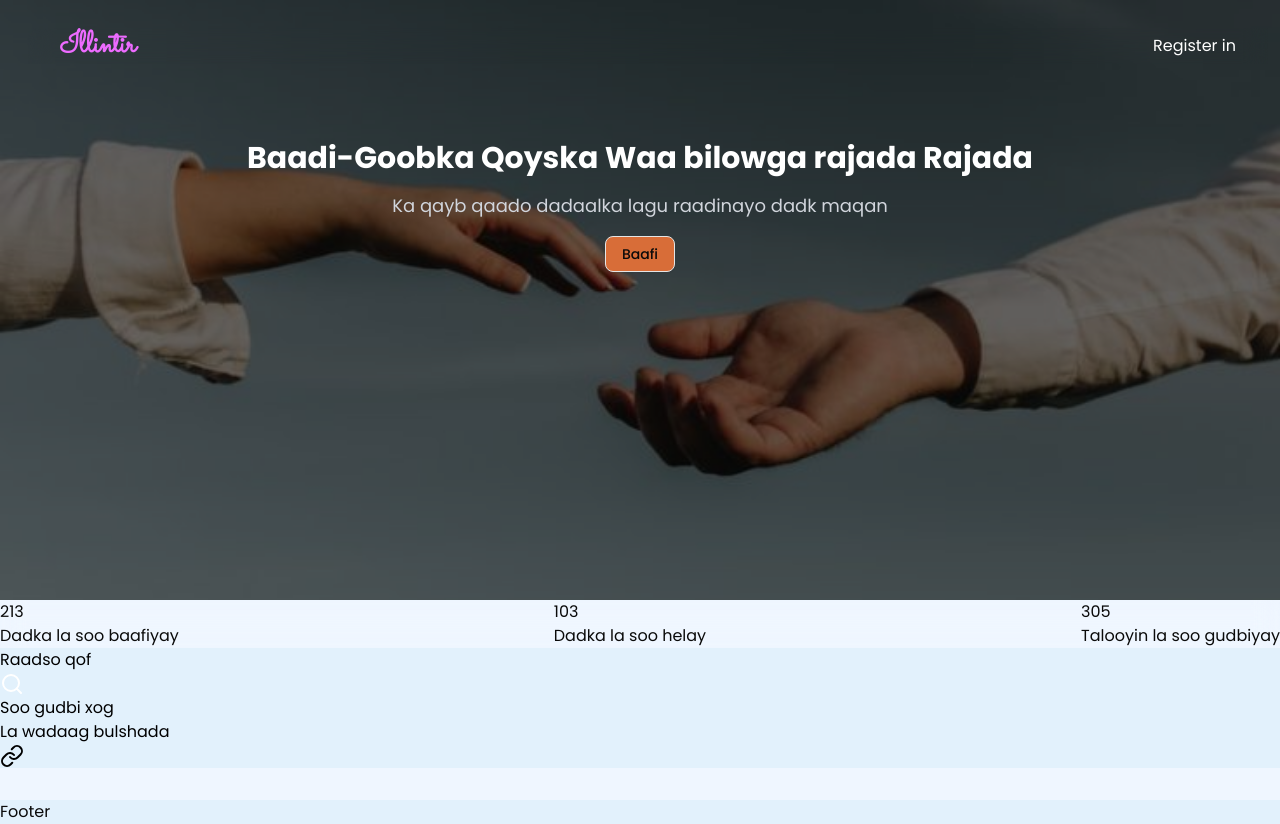
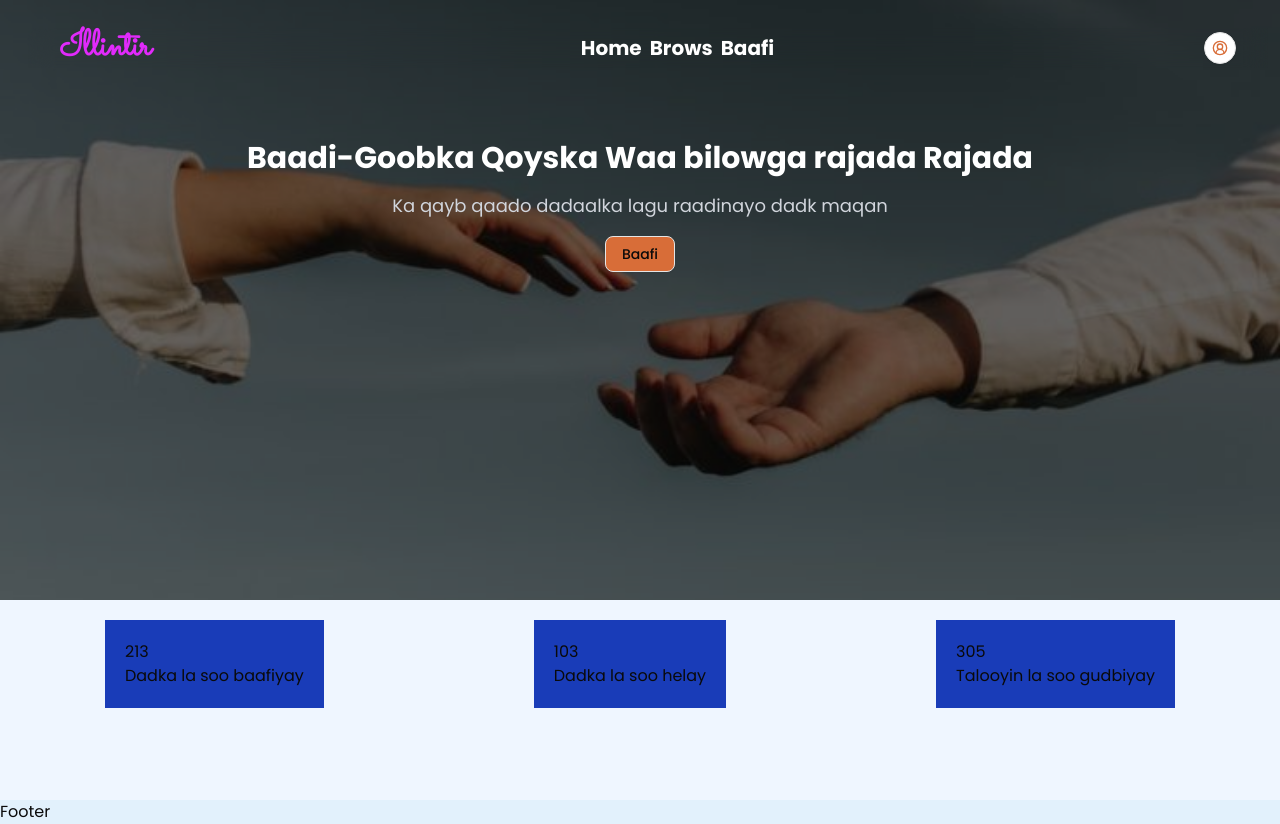
Before and after one commit to AishaKeyf/Illin_tir, a React (Vite) app in the folder vite-project/: page / in a window 1280 px wide. Built offline with nearby package versions, Linux system fonts and the light colour scheme; a web font is replaced by a local one.

Commit message:
Editing Hero section with nav menu

```diff
--- a/vite-project/src/App.jsx
+++ b/vite-project/src/App.jsx
@@ -8,9 +8,9 @@ import { Footer } from './Component/Footer'
 function App() {
 
     return (
-        <div className='font-Poppins'>
+        <div className='font-Poppins overflow-hidden max-w-full'>
             <Header />
-            <main>
+            <main >
                 <Routes>
                     <Route path='/' element={<Home />} />
                     <Route path='Baafi' element={<Baafi />} />
--- a/vite-project/src/Component/Header.jsx
+++ b/vite-project/src/Component/Header.jsx
@@ -1,36 +1,101 @@
 import { Button } from '@/components/ui/button'
 import React, { useState } from 'react'
 import { Link } from 'react-router'
+import { AlignRight, X, CircleUserRound } from 'lucide-react';
 
 export const Header = () => {
-    const [isLoggedIn, setIsLoggedIn] = useState(false)
+    const [isLoggedIn, setIsLoggedIn] = useState(true)
     const [isDropdownOpen, setIsDropdownOpen] = useState(false)
     const [isMenuOpen, setMenuOpen] = useState(false)
     return (
-        <header className='absolute w-full z-10 p-5 m-2 space-y-2'>
-            <div className="text-white  backdrop-blur-md sticky  mx-auto px-4 sm:px-6 lg:px-8 flex flex-row justify-between items-center">
-                <div className="">
-                    <h1 className='font-Sacramento text-fuchsia-400 font-bold text-3xl '>Illintir</h1>
+        <header className='absolute  w-full z-10 p-5 m-2 space-y-2 overflow-hidden'>
+            <div className="text-white  backdrop-blur-md sticky  mx-auto px-4 sm:px-6 lg:px-8 ">
+
+                {/* left, right  && centre*/}
+
+                <div className="flex justify-between ">
+
+                    {/* left */}
+
+                    <div className="flex">
+                        <div className="flex items-center">
+                            <h1 className='font-Sacramento text-fuchsia-500 font-bold text-4xl '>Illintir</h1>
+                        </div>
+                    </div>
+
+                    {/* centre */}
+
+                    <div className="flex justify-between items-center">
+                        {isLoggedIn && (
+                            <>
+                                <nav className="hidden md:flex justify-between items-center space-x-2 text-xl font-bold">
+                                    <Link className={`hover:text-srb-0`} to='/'>Home</Link>
+                                    <Link className={`hover:text-srb-0`} to='/'>Brows</Link>
+                                    <Link className={`hover:text-srb-0`} to='/baafi'>Baafi</Link>
+                                </nav>
+                            </>
+                        )}
+                    </div>
+
+                    {/* right */}
+
+                    <div className="hidden md:flex justify-between items-center ">
+                        {isLoggedIn && (
+                            <div className="">
+                                <div className="">
+                                    <Button className="text-huruud-0 cursor-pointer w-8 h-8 rounded-full" variant='outline' ><CircleUserRound /></Button>
+                                </div>
+                            </div>
+                        )}
+
+                    </div>
+
+                    {/* Hamburger */}
+
+                    <div className="-mr-2 flex items-center sm:hidden ">
+                        <Button onClick={() => setMenuOpen(!isMenuOpen)}>
+                            {isMenuOpen ? <X /> : <AlignRight color='white' />}
+                        </Button>
+                    </div>
                 </div>
+            </div>
 
-                {isLoggedIn ? (
-                    <>
-                        <nav className="flex justify-between items-center space-x-2 text-xl font-bold">
-                            <Link to='/'>Home</Link>
-                            <Link to='/'>Brows</Link>
-                            <Link to='/baafi'>Baafi</Link>
-                        </nav>
-                        <div className="">
-                            <Button className="bg-mint-500 cursor-pointer" variant='outline' >Sign in</Button>
-                        </div></>
-                ) : (
-                    <div className="">
-                        <h1>Register in</h1>
+            {
+                isMenuOpen && (
+                    <div className="overflow-hidden backdrop-blur-xl text-white space-y-4 mx-auto z-10  py-4"  >
+                        <>
+                            {isLoggedIn && (
+                                <>
+                                    <nav
+                                        className="flex flex-col hover:text-red-500 space-y-4 cursor-pointer justify-centre items-center space-x-2 text-xl font-bold"
+                                    >
+                                        <Link className={`hover:text-lrb-0`} to='/'>Home</Link>
+                                        <Link className={`hover:text-blue-500`} to='/'>Brows</Link>
+                                        <Link className={`hover:text-blue-500`} to='/baafi'>Baafi</Link>
+                                    </nav>
+                                    <div className="">
+                                        <Button className="w-full rounded bg-huruud-0 cursor-pointer" variant='destructive'><CircleUserRound /></Button>
+                                    </div>
+                                </>
+                            )}
+
+                            {!isLoggedIn &&
+                                <>
+                                    <div className="">
+                                        <Button className="w-full rounded bg-huruud-0 cursor-pointer" variant='destructive'>Register
+                                        </Button>
+                                    </div>
+                                    <div className="">
+                                        <Button className="w-full rounded bg-huruud-0 cursor-pointer" variant='destructive'>Login</Button>
+                                    </div>
+                                </>
+                            }
+                        </>
                     </div>
                 )
-                }
 
-            </div>
+            }
+
         </header>
     )
 }
--- a/vite-project/src/index.css
+++ b/vite-project/src/index.css
@@ -7,5 +7,9 @@
     --font-Poppins: Poppins, sans-serif;
     --color-light-50: oklch(0.95 0.0218 239.43);
     --color-mint-500: oklch(0.72 0.11 178);
-    --color-huruud-0: oklch(0.65 0.15 45)
+    --color-huruud-0: oklch(0.65 0.15 45);
+    --color-srb-0: rgb(71, 133, 218);
+    --color-ssb-0: rgb(250, 250, 250);
+    --color-lsb-0: #ecf6ff;
+
 }
--- a/vite-project/src/pages/Home.jsx
+++ b/vite-project/src/pages/Home.jsx
@@ -39,7 +39,7 @@ const works = [
 export const Home = () => {
 
     return (
-        <div className="min-h-screen bg-blue-50 ">
+        <div className="min-h-screen max-w-full bg-blue-50 ">
             {/* Hero section */}
             <div className="relative flex flex-col h-150 bg-[url('/rh.jpg')] bg-center bg-no-repeat bg-cover">
                 <div className="bg-black opacity-50 inset-0  absolute"></div>
@@ -52,10 +52,10 @@ export const Home = () => {
                 </div>
 
             </div>
-            <div className=" w-full  mx-auto rounded backdrop-blur-md">
-                <div className="flex justify-between items-center">
+            <div className="mr-6   w-full ">
+                <div className="space-x-2 flex justify-between items-center">
                     {showCases.map((showCase) => (
-                        <div className="" key={showCase.id}>
+                        <div className="m-5 bg-blue-800 mx-auto p-5" key={showCase.id}>
                             <h1>{showCase.no}</h1>
                             <p>{showCase.title}</p>
                         </div>
@@ -64,17 +64,24 @@ export const Home = () => {
                 </div>
             </div>
             {/* How it works */}
-            <div className="bg-light-50 w-full text-black">
-                <ul>
+            {/* <div className=" w-full bg-blue-200  mx-auto rounded backdrop-blur-md">
+                <div className="flex justify-between items-center">
                     {works.map((work) => (
-                        <div className="bg-">
-                            <li key={work.id}>{work.title}</li>
-                            <i>{work.Icon}</i>
+                        <div className="" key={work.id}>
+                            <div className="">
+                                <p>{work.Icon}</p>
+                            </div>
+                            <div className="">
+                                <h1>{work.title}</h1>
+                            </div>
+
+
                         </div>
 
                     ))}
-                </ul>
-            </div>
+                </div>
+            </div> */}
+
         </div>
     )
 }
```
